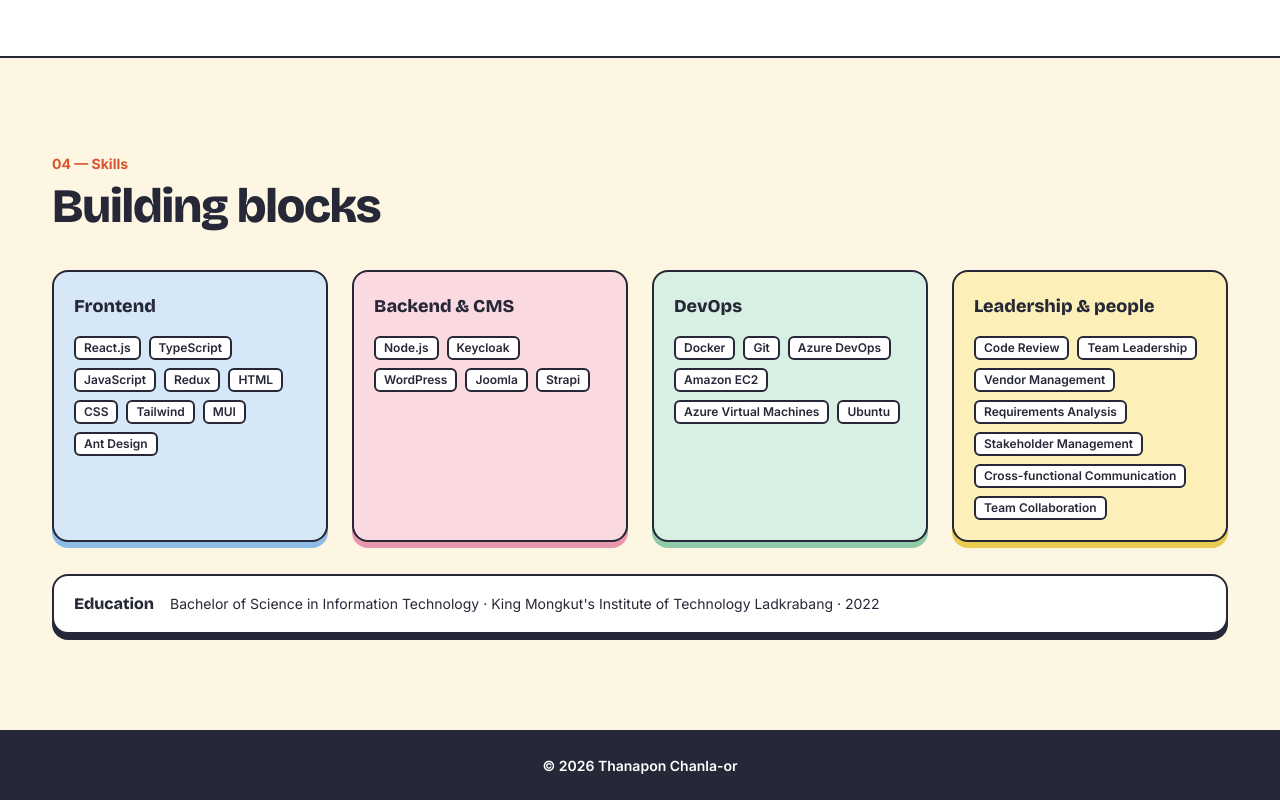
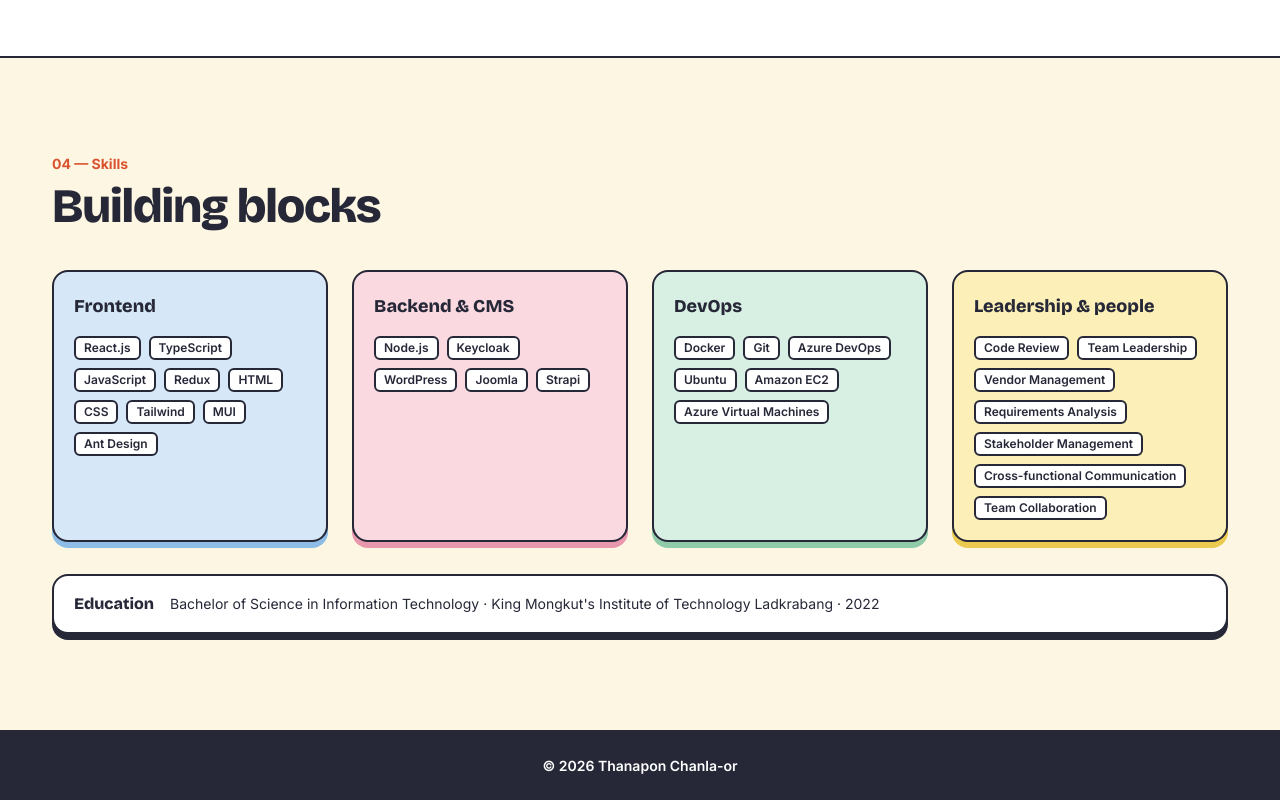
Before and after one commit to ThanaponChanlaor/portfolio-website, a React (Create React App) app: page / in a window 1280 px wide. Shown: the part 3536-4336 px from the top of the page. Built offline with nearby package versions, Linux system fonts and the light colour scheme.

Commit message:
[implement] : switch order text skill

```diff
--- a/src/data/skills.ts
+++ b/src/data/skills.ts
@@ -13,7 +13,7 @@ export const skillGroups: SkillGroup[] = [
   },
   {
     title: 'DevOps',
-    skills: ['Docker', 'Git', 'Azure DevOps', 'Amazon EC2', 'Azure Virtual Machines', 'Ubuntu'],
+    skills: ['Docker', 'Git', 'Azure DevOps', 'Ubuntu', 'Amazon EC2', 'Azure Virtual Machines'],
     tone: 'mint',
   },
   {
```
